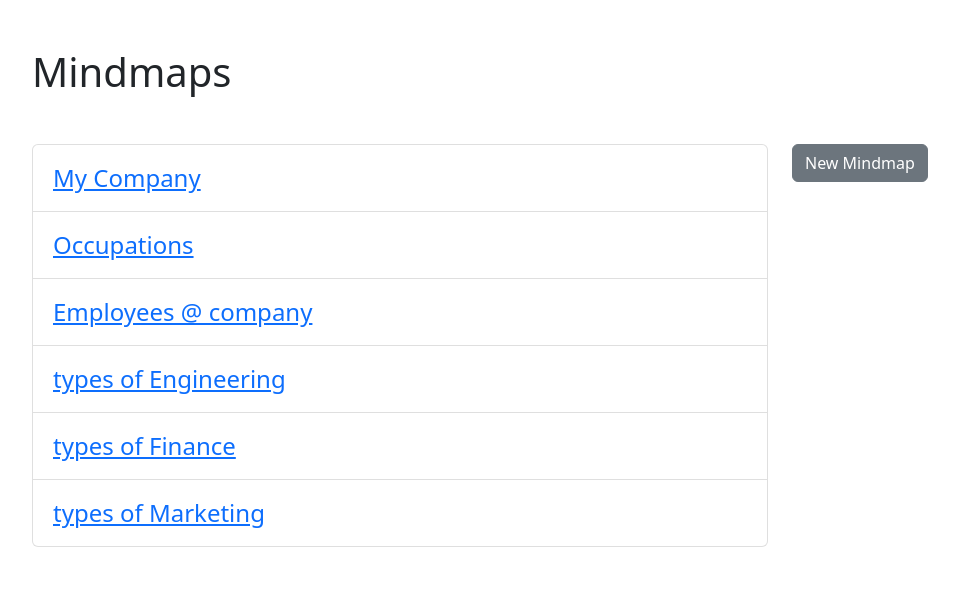
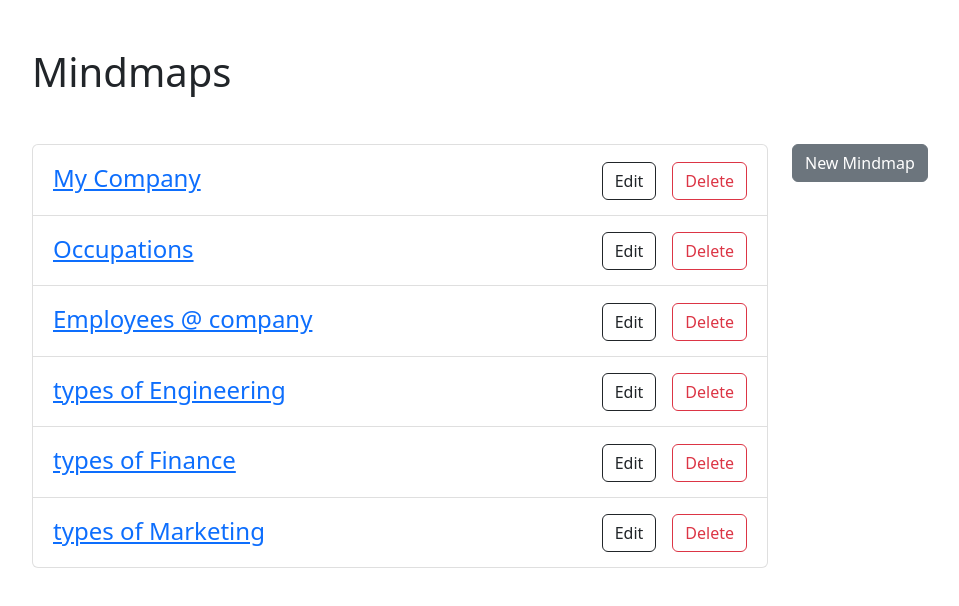
Before and after one commit to derikvanschaik/vue-mimi, a Vue app: page / in a window 1280 px wide. Shown: the top 606 px of the page, without its empty margins (50-1009 px from the left). Built offline with nearby package versions, Linux system fonts and the light colour scheme.

Commit message:
add edit mindmap name

```diff
--- a/src/App.vue
+++ b/src/App.vue
@@ -19,8 +19,15 @@
       <div class="row">
         <div class="col-8">
           <ul class="list-group">
-            <li v-for="mindmap, i in mindmaps" :key="i" class="list-group-item">
+            <li v-for="mindmap, i in mindmaps" :key="i" class="list-group-item d-flex justify-content-between">
               <a href="#" @click="setIdx(i)">{{ mindmap.title}}</a>
+              <div class="action-menu">
+                  <button
+                    type="button"
+                    class="btn btn-outline-dark mx-3"
+                    @click="openEditMindmapModal(i)">Edit</button>
+                  <button type="button" class="btn btn-outline-danger">Delete</button>
+              </div>
             </li>
           </ul>
         </div>
@@ -30,7 +37,7 @@
             class="btn btn-secondary">New Mindmap</button>
         </div>
       </div>
-      <!-- modals -->
+      <!-- create new mindmap -->
       <modal-component :handleClose="closeModal" :show="showCreateNewModal">
         <div class="form-group my-5">
           <label for="mindmap-name">Mindmap Name</label>
@@ -41,6 +48,20 @@
             v-model="newMindmapName" >
         </div>
         <button class="btn btn-secondary my-3" @click="createNewMindmap">Create</button>
+        <button class="btn btn-outline-danger" @click="closeModal">Cancel</button>
+      </modal-component>
+
+      <!-- edit existing mindmap name -->
+      <modal-component :handleClose="closeModal" :show="showEditModal">
+        <div class="form-group my-5">
+          <label for="mindmap-name">Enter New Name</label>
+          <input
+            class="form-control"
+            name="mindmap-name"
+            placeholder="Enter new mindmap name"
+            v-model="newMindmapName" >
+        </div>
+        <button class="btn btn-secondary my-3" @click="editMindmapTitle">Change</button>
         <button class="btn btn-outline-danger" @click="closeModal">Cancel</button>
       </modal-component>
     </div>
@@ -61,12 +82,16 @@ export default {
   computed : {
     showCreateNewModal(){
       return this.modal.open === true && this.modal.type === 'create'
+    },
+    showEditModal(){
+      return this.modal.open === true && this.modal.type === 'edit'
     }
   },
   data(){
     return{
-        modal: { open: false, type: 'create'}, // type = create || delete
+        modal: { open: false, type: 'create'}, // type = create || edit || delete
         newMindmapName : '',
+        editIdx: null,
         idx : null,
         mindmaps:[
           {
@@ -151,6 +176,9 @@ export default {
     setIdx(i){
       this.idx = i;
     },
+    setEditIdx(i){
+      this.editIdx = i;
+    },
     updateTextboxes(textboxes){
       this.mindmaps[this.idx].textboxes = textboxes;
     },
@@ -178,6 +206,10 @@ export default {
     openCreateNewModal(){
       this.modal = { open: true, type: 'create'}
     },
+    openEditMindmapModal(i){
+      this.setEditIdx(i)
+      this.modal = {open: true, type: 'edit'}
+    },
     closeModal(){
       this.modal.open = false
     },
@@ -188,6 +220,11 @@ export default {
       }
       const newMindmap = {title: this.newMindmapName, textboxes: [], lines : []}
       this.mindmaps.push(newMindmap)
+      this.newMindmapName = ''
+      this.modal.open = false
+    },
+    editMindmapTitle(){
+      this.mindmaps[this.editIdx].title = this.newMindmapName
       this.newMindmapName = ''
       this.modal.open = false
     }
```
